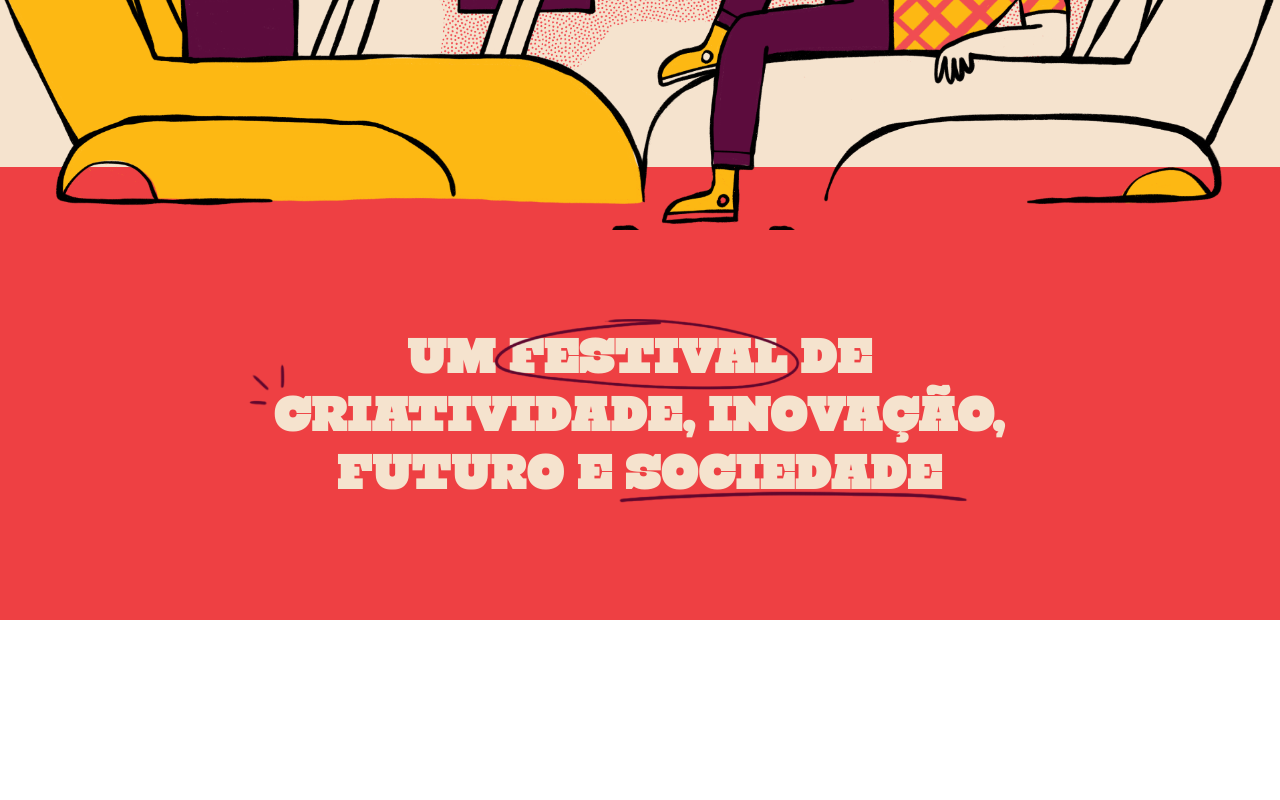
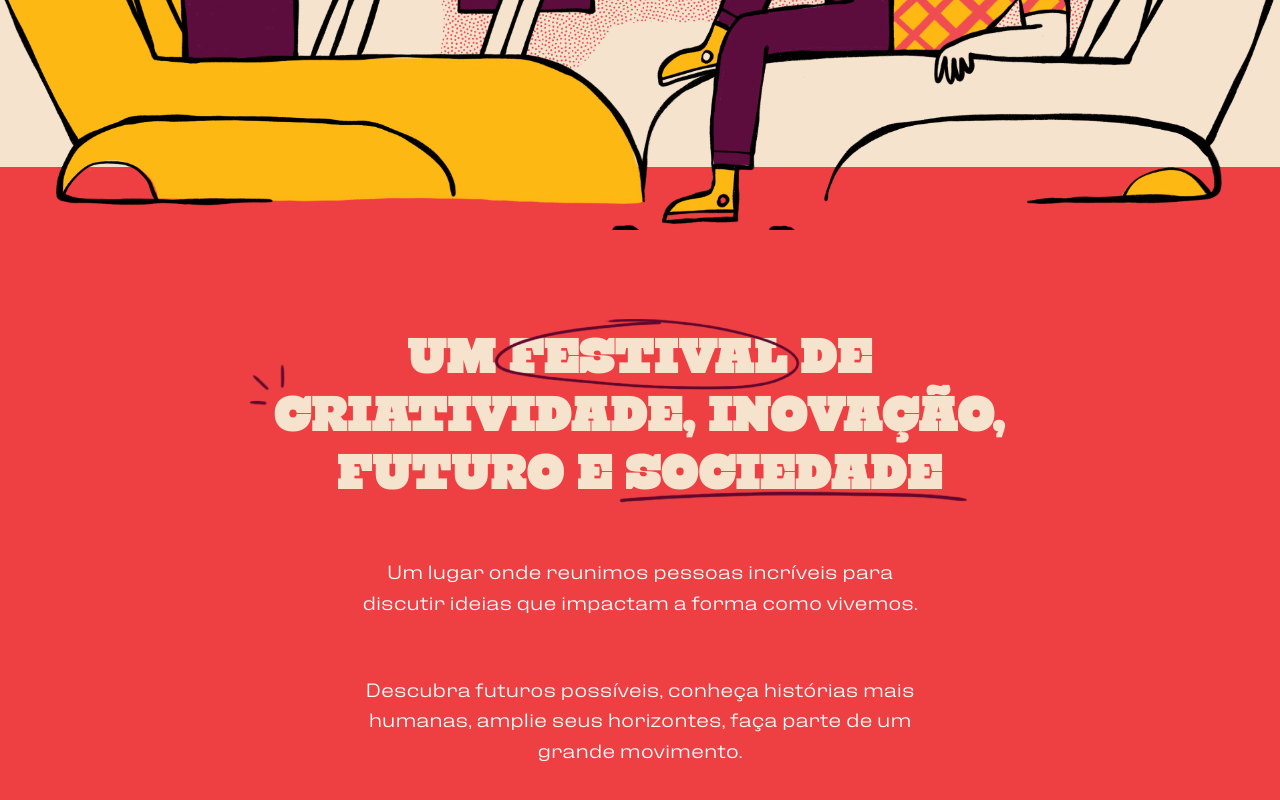
Before and after one commit to gabrnunes/shift-2022, a Next.js app: page / in a window 1280 px wide. Shown: the part 1519-2319 px from the top of the page. Before the commit the page ends 2139 px from the top, so only its background shows below. Built offline with nearby package versions, Linux system fonts and the light colour scheme.

Commit message:
feat: Adicionando parágrafos com texto introdutório

```diff
--- a/src/components/intro/Intro.module.scss
+++ b/src/components/intro/Intro.module.scss
@@ -60,4 +60,13 @@
             background-size: contain;
         }
     }
+
+    .textBlock {
+        margin: 7vh auto 0;
+        max-width: 45%;
+        font-size: clamp(1.2rem, 1.5vw, 1.5vw);
+        font-weight: 300;
+        line-height: 1.6;
+        color: #ffffff;
+    }
 }
--- a/src/components/intro/Intro.tsx
+++ b/src/components/intro/Intro.tsx
@@ -8,6 +8,14 @@ export default function Intro() {
                 <em className={styles.glowed}>criatividade</em>, inovação,<br />
                 futuro e <em className={styles.underlined}>sociedade</em>
             </h1>
+
+            <p className={styles.textBlock}>
+                Um lugar onde reunimos pessoas incríveis para discutir ideias que impactam a forma como vivemos.
+            </p>
+
+            <p className={styles.textBlock}>
+                Descubra futuros possíveis, conheça histórias mais humanas, amplie seus horizontes, faça parte de um grande movimento.
+            </p>
         </section>
     )
 }
```
